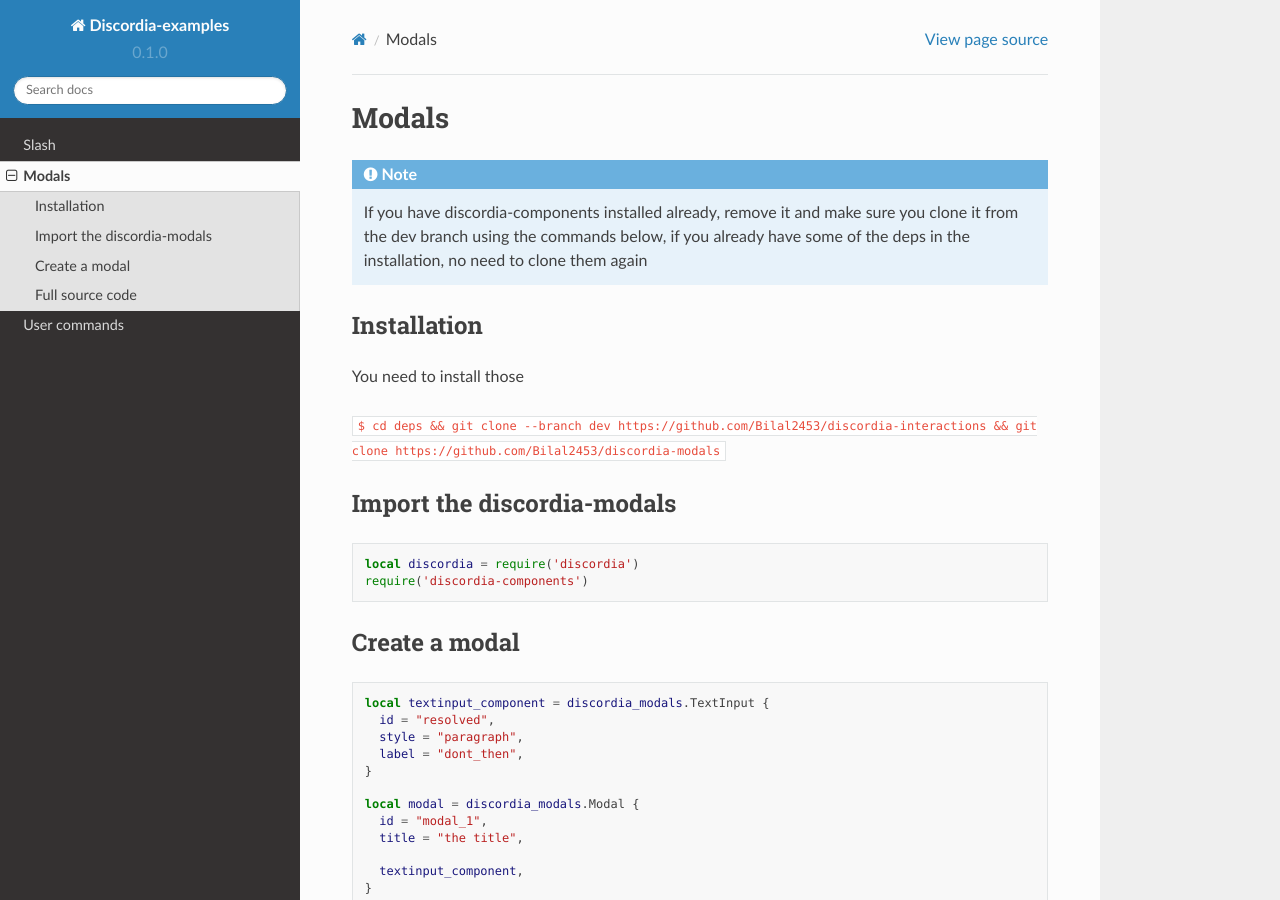
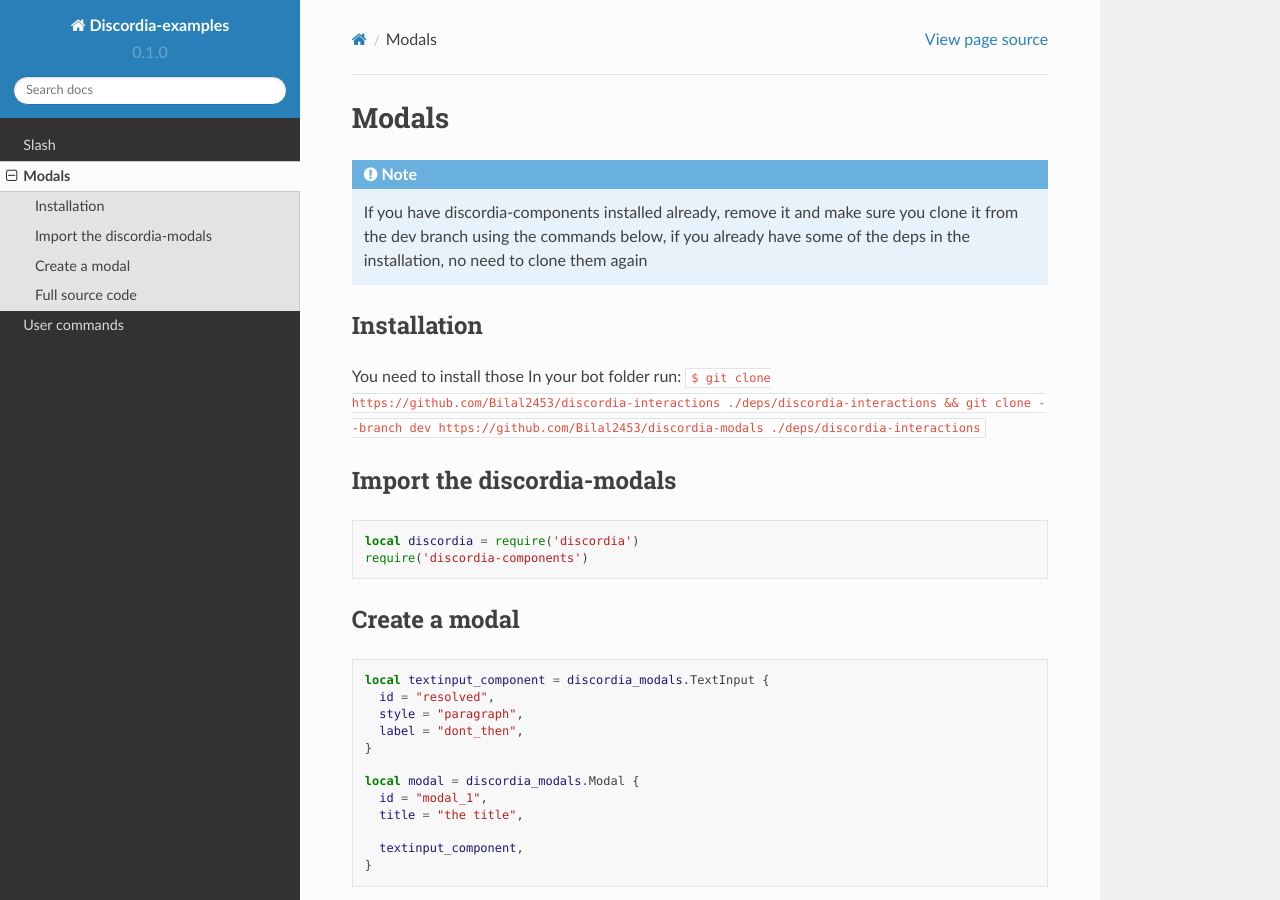
Before and after one commit to justdie386/discordia-examples, a Sphinx documentation site: the page built from docs/source/modals.rst, in a window 1280 px wide and 900 px high. Built offline with Sphinx 7.4.7 and the Read the Docs theme 2.0.0, drawn with Linux system fonts in a browser that asks for light colours; pages that are not in the unit, such as notebooks, are missing from menus.

Commit message:
Update modals.rst

```diff
--- a/docs/source/modals.rst
+++ b/docs/source/modals.rst
@@ -9,8 +9,8 @@
 ------------
 
 You need to install those
-
-``$ cd deps && git clone --branch dev https://github.com/Bilal2453/discordia-interactions && git clone https://github.com/Bilal2453/discordia-modals``
+In your bot folder run:
+``$ git clone https://github.com/Bilal2453/discordia-interactions ./deps/discordia-interactions && git clone --branch dev https://github.com/Bilal2453/discordia-modals ./deps/discordia-interactions``
 
 Import the discordia-modals
 ------------
```
